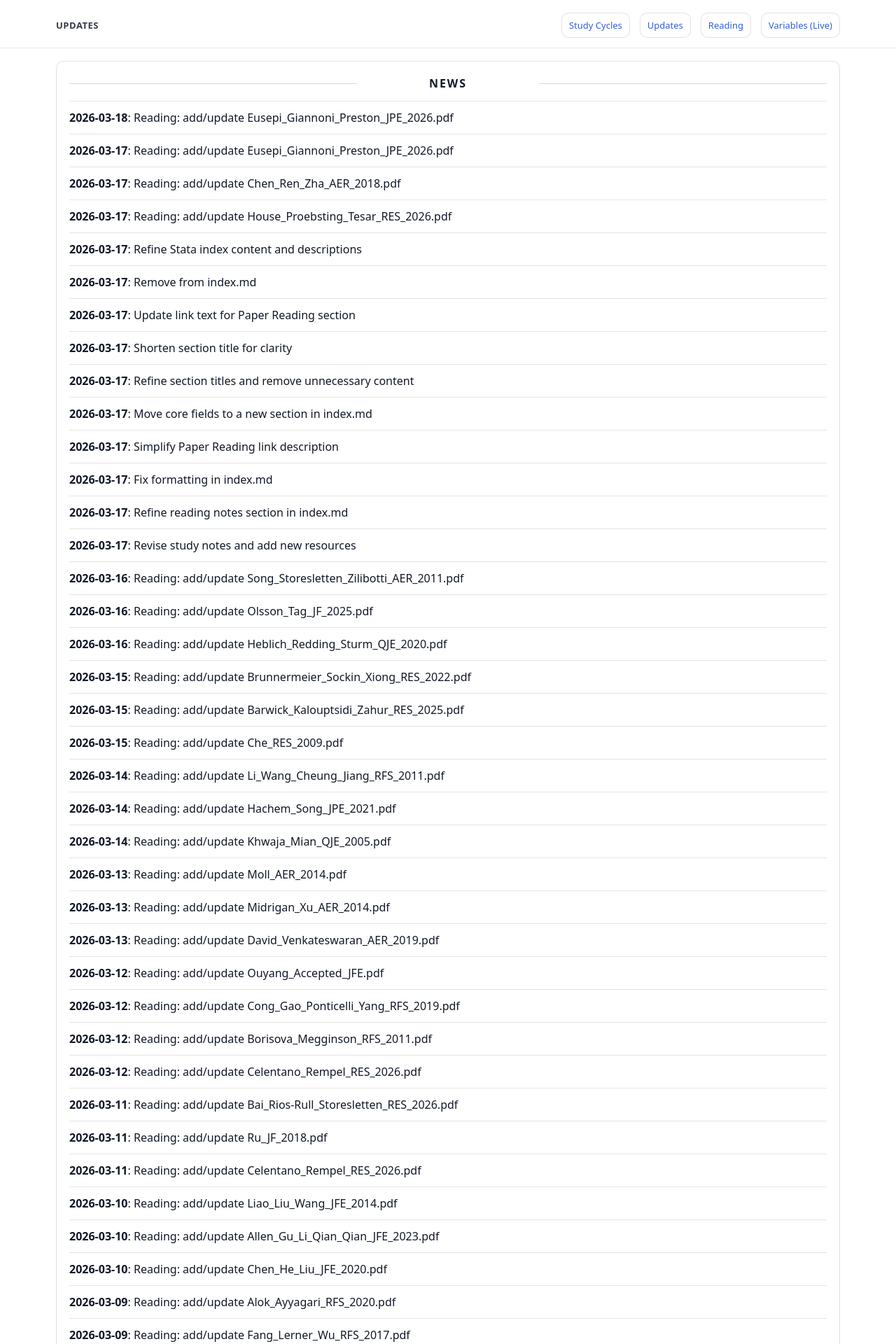
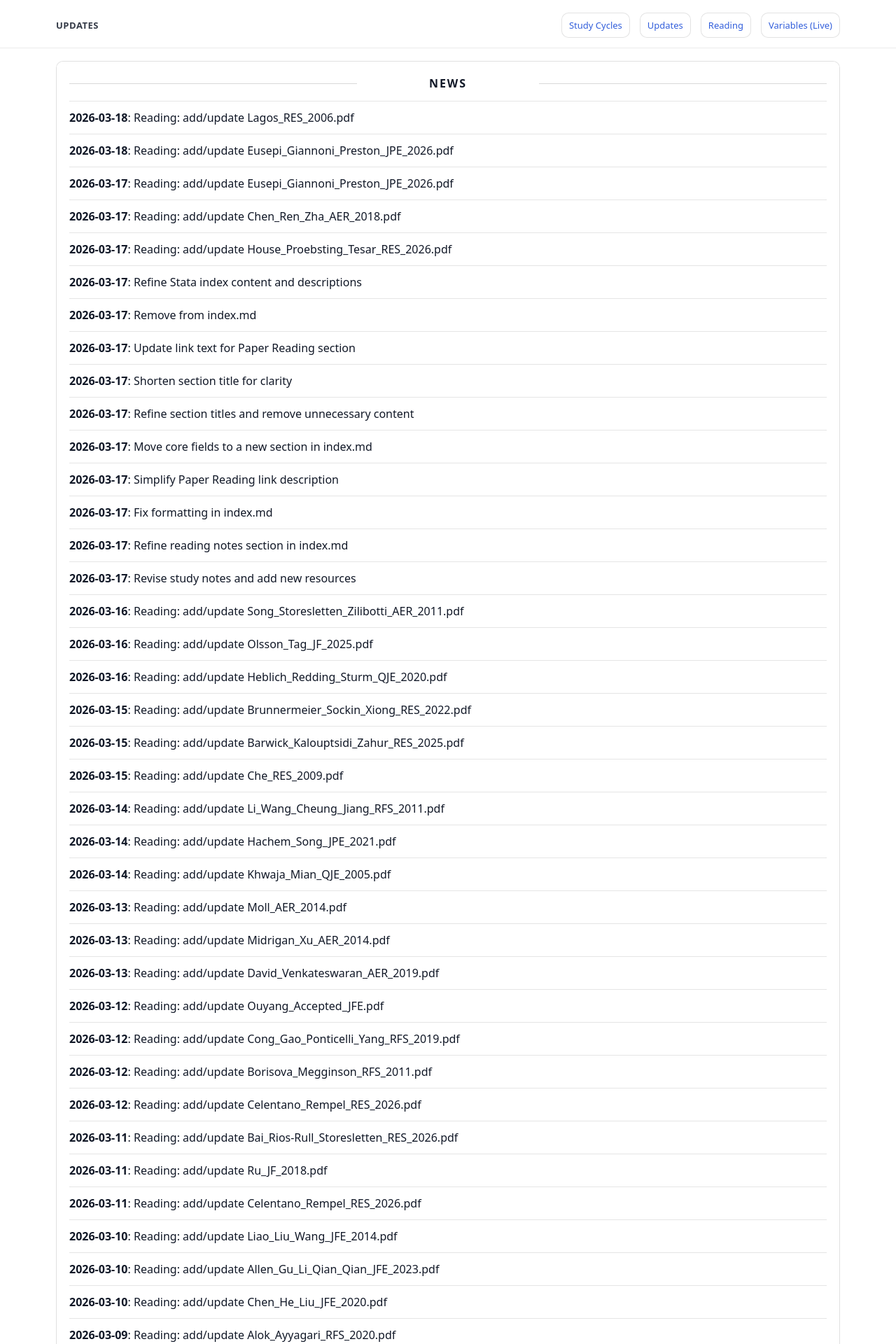
Before and after one commit to yaxinzn/study-archive, a Jekyll site: the page built from updates/index.md, in a window 1280 px wide. Shown: the top 1920 px of the page at 70% size. Built offline with Jekyll 4.4.1, drawn with Linux system fonts in a browser that asks for light colours; some of the changed text lies outside the part shown.

Commit message:
chore: update NEWS feed

```diff
--- a/_data/news.yml
+++ b/_data/news.yml
@@ -1,4 +1,7 @@
 # Auto-generated update history (sorted newest -> oldest). Do not edit manually.
+- ts: "1773829439"
+  date: "2026-03-18"
+  title: "Reading: add/update Lagos_RES_2006.pdf"
 - ts: "1773828333"
   date: "2026-03-18"
   title: "Reading: add/update Eusepi_Giannoni_Preston_JPE_2026.pdf"
```
